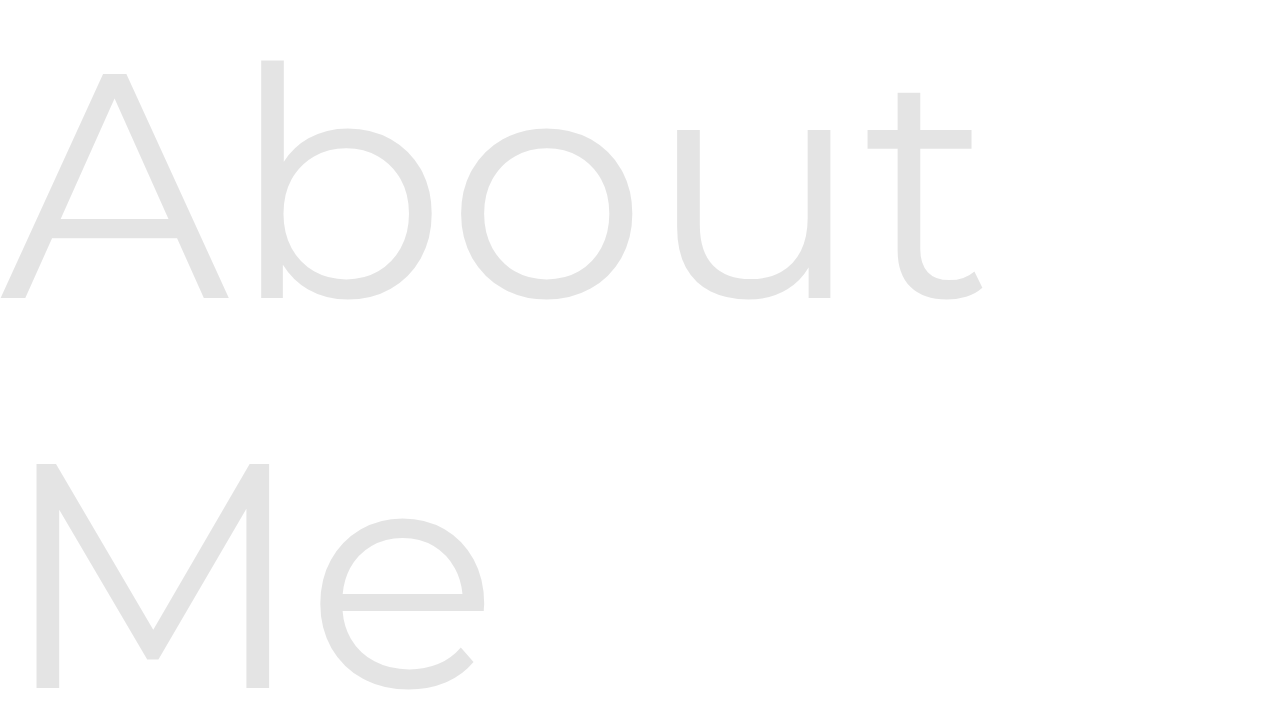
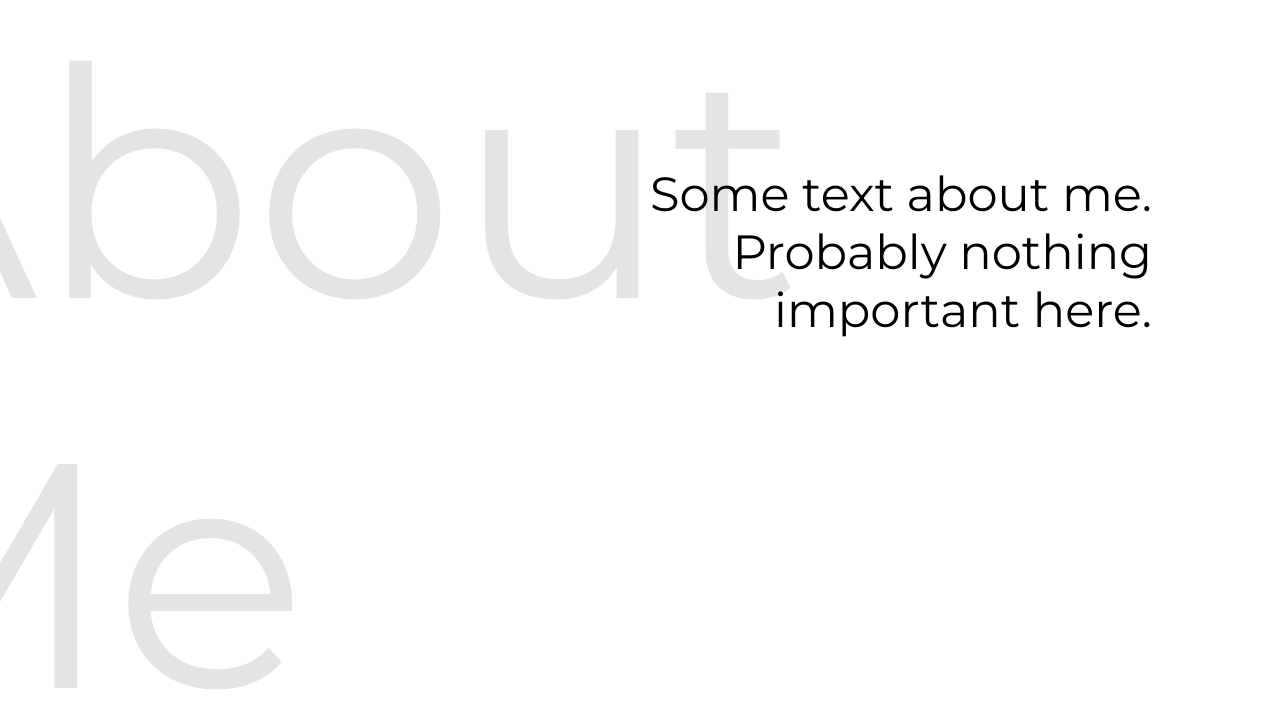
Before and after one commit to ci3niu/portfolio, a React (Vite) app: page / in a window 1280 px wide. Shown: the part 844-1572 px from the top of the page. Built offline with nearby package versions, Linux system fonts and the light colour scheme.

Commit message:
updated project structure

```diff
--- a/src/App.tsx
+++ b/src/App.tsx
@@ -1,14 +1,15 @@
-import { useState } from 'react';
+import { useEffect, useRef, useState } from 'react';
 
 import { ThemeProvider } from 'styled-components';
 import GlobalStyle from './utils/GlobalStyle';
 import { themeDefault, themeLight, themeDark } from './utils/Themes';
 import './Assets/index.css';
 
-import WideScreenHero from './Slides/Widescreen/HeroSlide/Hero';
 import StyledWrapper from './components/Wrapper.styled';
 
 import ThemeButton from './components/ThemeButton/ThemeButton';
+import NameAndTitle from './Slides/Widescreen/NameAndTitle';
+import AboutMe from './Slides/Widescreen/AboutMe';
 
 const App = () => {
 	const [theme, setTheme] = useState(themeDefault);
@@ -22,7 +23,8 @@ const App = () => {
 			<StyledWrapper>
 				<GlobalStyle />
 				<ThemeButton handleThemeToggle={handleThemeToggle} themeId={theme.id} />
-				<WideScreenHero />
+				<NameAndTitle />
+				<AboutMe />
 			</StyledWrapper>
 		</ThemeProvider>
 	);
--- /dev/null
+++ b/src/Slides/Widescreen/AboutMe.tsx
@@ -0,0 +1,14 @@
+import SectionDescription from '../../components/SectionDescription/SectionDescription';
+import TitleScroller from '../../components/TitleScroller/TitleScroller';
+import { StyledContainer } from '../../utils/Container.styled';
+
+const AboutMe = () => {
+	return (
+		<StyledContainer>
+			<TitleScroller text='About Me' />
+			<SectionDescription text='Some text about me. Probably nothing important here.' />
+		</StyledContainer>
+	);
+};
+
+export default AboutMe;
--- a/src/Slides/Widescreen/HeroSlide/AboutMe.tsx
+++ /dev/null
@@ -1,13 +0,0 @@
-import { useEffect, useRef, useState } from 'react';
-import TitleScroller from '../../../components/TitleScroller/TitleScroller';
-import { StyledContainer } from './styles/Container.styled';
-
-const AboutMe = () => {
-	return (
-		<StyledContainer>
-			<TitleScroller text='About Me' />
-		</StyledContainer>
-	);
-};
-
-export default AboutMe;
--- a/src/Slides/Widescreen/HeroSlide/Hero.tsx
+++ /dev/null
@@ -1,13 +0,0 @@
-import AboutMe from './AboutMe';
-import NameAndTitle from './NameAndTitle';
-
-const Hero = () => {
-	return (
-		<>
-			<NameAndTitle />
-			<AboutMe />
-		</>
-	);
-};
-
-export default Hero;
--- a/src/Slides/Widescreen/HeroSlide/NameAndTitle.tsx
+++ b/src/Slides/Widescreen/NameAndTitle.tsx
@@ -1,5 +1,5 @@
-import { StyledContainer } from './styles/Container.styled';
-import TextToReveal from '../../../components/TextToReveal/TextToReveal';
+import { StyledContainer } from '../../utils/Container.styled';
+import TextToReveal from '../../components/TextToReveal/TextToReveal';
 import styled from 'styled-components';
 
 const StyledHeroContainer = styled(StyledContainer)`
@@ -15,7 +15,7 @@ const NameAndTitle = () => {
 			<TextToReveal text='Michał Cieniek' fontFam='SouthGreat' delay={800} fontSize={200} />
 			<TextToReveal
 				text='Front-End Developer & Design Enthusiast'
-				fontFam='MontserratRegular'
+				fontFam='MontserratBold'
 				delay={1600}
 				fontSize={40}
 			/>
--- /dev/null
+++ b/src/components/SectionDescription/SectionDescription.tsx
@@ -0,0 +1,22 @@
+import { FC } from 'react';
+import styled from 'styled-components';
+
+interface SectionDescriptionProps {
+	text: string;
+}
+
+const StyledDescription = styled.div`
+	position: absolute;
+	right: 10%;
+	top: 17%;
+	font-family: 'MontserratRegular';
+	font-size: 3rem;
+	width: 50%;
+	text-align: end;
+`;
+
+const SectionDescription: FC<SectionDescriptionProps> = ({ text }) => {
+	return <StyledDescription>{text}</StyledDescription>;
+};
+
+export default SectionDescription;
--- a/src/components/ThemeButton/ThemeButton.tsx
+++ b/src/components/ThemeButton/ThemeButton.tsx
@@ -18,7 +18,7 @@ const ThemeButton: FC<ThemeButtonProps> = ({ themeId, handleThemeToggle }) => {
 	};
 
 	useEffect(() => {
-		revealText(5000);
+		revealText(4000);
 	}, []);
 
 	return (
--- a/src/components/TitleScroller/TitleScroller.tsx
+++ b/src/components/TitleScroller/TitleScroller.tsx
@@ -7,22 +7,23 @@ interface TitleScrollerProps {
 
 interface StyledBackgroundTitle {
 	scroll: number;
+	multiplier: number;
 }
-
 const StyledBackgroundTitle = styled.div<StyledBackgroundTitle>`
+	position: absolute;
 	font-size: 20rem;
 	font-family: 'MontserratRegular';
 	color: ${({ theme }) => theme.colorText};
 	opacity: 0.1;
-	left: -35%;
-	transform: translateX(${({ scroll }) => scroll / 100}%);
+	left: -15%;
+	transform: translateX(${({ scroll, multiplier }) => scroll / multiplier}%);
 	transition: transform 0.5s ease-out;
 `;
 
 const TitleScroller: FC<TitleScrollerProps> = ({ text }) => {
 	const [scrollY, setScrollY] = useState(0);
 
-	const handleScroll = (e: any) => {
+	const handleScroll = () => {
 		setScrollY(window.scrollY);
 	};
 
@@ -35,7 +36,9 @@ const TitleScroller: FC<TitleScrollerProps> = ({ text }) => {
 
 	return (
 		<>
-			<StyledBackgroundTitle scroll={scrollY}>{text}</StyledBackgroundTitle>
+			<StyledBackgroundTitle scroll={scrollY} multiplier={50}>
+				{text}
+			</StyledBackgroundTitle>
 		</>
 	);
 };
--- a/src/components/Wrapper.styled.ts
+++ b/src/components/Wrapper.styled.ts
@@ -5,6 +5,7 @@ const StyledWrapper = styled.div`
 	color: ${({ theme }) => theme.colorText};
 	transition: background-color 0.5s;
 	width: 100%;
+	height: 100%;
 `;
 
 export default StyledWrapper;
--- a/src/Slides/Widescreen/HeroSlide/styles/Container.styled.ts
+++ b/src/utils/Container.styled.ts
@@ -3,7 +3,7 @@ import styled from 'styled-components';
 export const StyledContainer = styled.div`
 	display: flex;
 	flex-direction: column;
-	height: 120vh;
+	height: 130vh;
 	width: 100%;
 	position: relative;
 	overflow-x: hidden;
--- a/src/utils/GlobalStyle.ts
+++ b/src/utils/GlobalStyle.ts
@@ -3,6 +3,7 @@ import { createGlobalStyle } from 'styled-components';
 const GlobalStyle = createGlobalStyle`
 	* {
 		box-sizing: border-box;
+		scrollbar-width: none;
 	}
 	body {
 		margin: 0;
```
